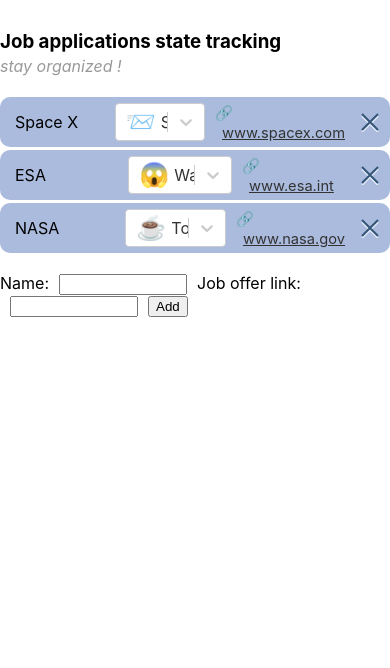
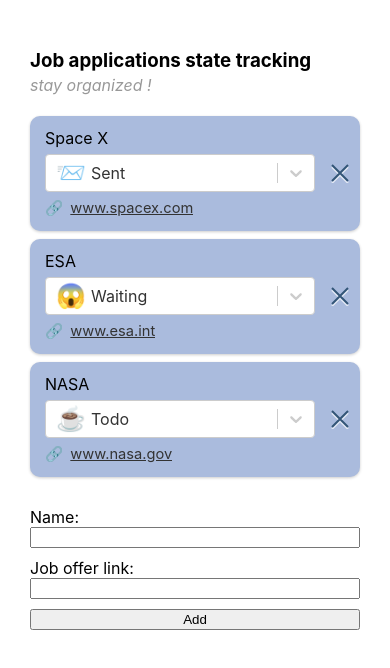
Before and after one commit to PaulDesiles/job-state-tracker, a React (Create React App) app: page / in a window 390 px wide. Shown: the top 668 px of the page. Built offline with nearby package versions, Linux system fonts and the light colour scheme.

Commit message:
hello responsive layout !

```diff
--- a/src/App.css
+++ b/src/App.css
@@ -1,6 +1,13 @@
 .App {
-  margin: 30px auto;
-  max-width: 800px;
+  margin: 30px 0;
+  display: grid;
+  grid-template-columns: minmax(30px, 1fr) minmax(250px, 800px) minmax(30px, 1fr);
+  justify-items: stretch;
+  align-items: stretch;
+}
+
+.appContent {
+  grid-column: 2 / 3;
 }
 
 h3 {
@@ -15,28 +22,29 @@
 }
 
 .icon {
-  font-family: 'Segoe UI Emoji';
+  font-family: "Noto Color Emoji", "Apple Color Emoji", "Segoe UI Emoji";
 }
 
 .application {
   background: #abd;
   border-radius: 10px;
-  margin: 3px 0;
+  margin: 8px 0;
   padding: 5px 5px 5px 15px;
+  box-shadow: 0 1px 3px #0003;
+
   display: grid;
-  grid-template-columns: 1fr 1fr 1fr auto;
-  grid-template-areas: "title state link delete";
+  grid-template-columns: 1fr auto;
+  justify-items: stretch;
+  column-gap: 10px;
+}
+
+.applicationContent {
+  display: grid;
+  grid-template-columns: repeat(auto-fit, minmax(200px, 1fr));
+  grid-auto-rows: 35px;
   justify-items: stretch;
   align-items: center;
   column-gap: 10px;
-}
-
-.title {
-  grid-area: title;
-}
-
-.state {
-  grid-area: state;
 }
 
 .optionContainer {
@@ -50,26 +58,32 @@
 }
 
 .link {
-  grid-area: link;
+  white-space: nowrap;
+  overflow: hidden;
+  text-overflow: ellipsis;
 }
 
 .link a {
   color: #333;
   font-size: 11pt;
   text-decoration: none;
+  display: flex;
+}
+
+.link a:focus {
+  color: orangered;
 }
 
 .link .linkLabel {
   text-decoration: underline;
-  display: inline-block;
   margin-left: 0.5em;
-}
-
-.delete {
-  grid-area: delete;
+  white-space: nowrap;
+  overflow: hidden;
+  text-overflow: ellipsis;
 }
 
 .deleteButton {
+  align-self: center;
   background: none;
   border: none;
   cursor: pointer;
@@ -84,13 +98,23 @@
 
 .addForm {
   margin-top: 20px;
+  display: grid;
+  grid-template-columns: minmax(min-content, auto) minmax(100px, 2fr) minmax(min-content, auto) minmax(100px, 3fr) auto;
+  column-gap: 10px;
+  align-items: center;
 }
 
-.addForm label {
-  margin-right: 10px;
+@media (max-width: 600px) {
+  .addForm {
+    grid-template-columns: auto;
+  }
+
+  label, input[type="submit"] {
+    margin-top: 10px;
+  }
 }
 
 .addForm input[type="text"] {
-  margin-left: 10px;
-  width: 120px;
+  width: 100%;
+  box-sizing: border-box;
 }
--- a/src/App.js
+++ b/src/App.js
@@ -5,9 +5,11 @@
 function App() {
   return (
     <div className="App">
-      <h3>Job applications state tracking</h3>
-      <h4>stay organized !</h4>
-      <Organizer />
+      <div className="appContent">
+        <h3>Job applications state tracking</h3>
+        <h4>stay organized !</h4>
+        <Organizer />
+      </div>
     </div>
   );
 }
--- a/src/Components/AddApplication.tsx
+++ b/src/Components/AddApplication.tsx
@@ -39,15 +39,11 @@
   render() {
     return (
       <form className="addForm" onSubmit={this.handleSubmit}>
-        <label>
-          Name:
-          <input type="text" value={this.state.name} onChange={this.handleNameChange} />
-        </label>
+        <label>Name:</label>
+        <input type="text" value={this.state.name} onChange={this.handleNameChange} />
 
-        <label>
-          Job offer link:
-          <input type="text" value={this.state.link} onChange={this.handleLinkChange} />
-        </label>
+        <label>Job offer link:</label>
+        <input type="text" value={this.state.link} onChange={this.handleLinkChange} />
 
         <input type="submit" value="Add" />
       </form>
--- a/src/Components/ApplicationLine.tsx
+++ b/src/Components/ApplicationLine.tsx
@@ -56,11 +56,9 @@
 
     return (
       <div className="application">
-        <div className="title">
+        <div className="applicationContent">
           <span>{this.props.name}</span>
-        </div>
 
-        <div className="state">
           <Select
             className="stateSelector"
             options={stateOptions}
@@ -68,7 +66,6 @@
             formatOptionLabel={optionformatter}
             onChange={this.handleStateChange}
           />
-        </div>
 
           <div className="link">
             {this.props.link &&
@@ -78,11 +75,9 @@
               </a>
             }
           </div>
+        </div>
 
-        <div className="delete">
-          <button className="deleteButton" onClick={this.handleDelete}>
-          </button>
-        </div>
+        <button className="deleteButton" onClick={this.handleDelete}></button>
       </div>
     );
   }
```
Lines whose indentation alone changed are shown as unchanged.
